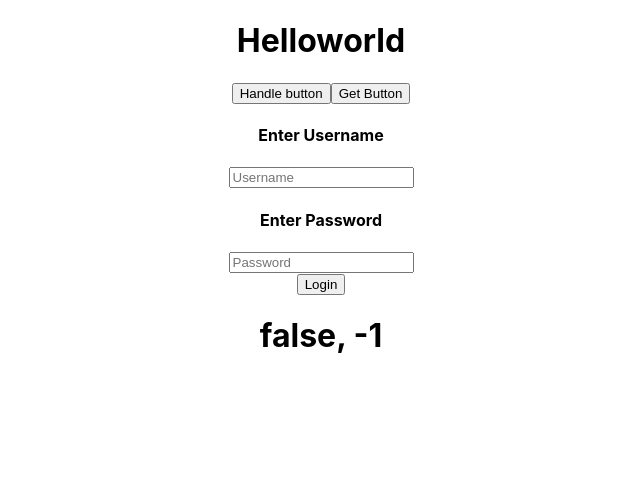
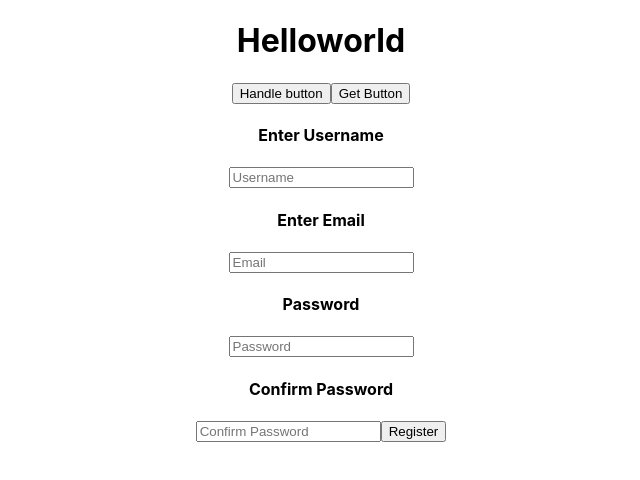
Before and after one commit to 0947JavaReact/project-2---yawp-team1, a React (Create React App) app in the folder frontend/yawp/: page /register in a window 1280 px wide. Shown: the top 480 px of the page, without its empty margins (319-959 px from the left). Built offline with nearby package versions, Linux system fonts and the light colour scheme.

Commit message:
registration components

```diff
--- a/frontend/yawp/src/App.tsx
+++ b/frontend/yawp/src/App.tsx
@@ -6,6 +6,7 @@ import { store } from './store';
 import { fetchUser } from './actions/userActions';
 import { User } from './reducers/userReducer';
 import {LoginForm} from './components/LoginForm/LoginForm';
+import { RegisterForm } from './components/RegisterForm/RegisterForm';
 //import { TestButton } from './components/TestButton';
 
 function App() {
@@ -31,8 +32,7 @@ function App() {
       <h1 >{`Helloworld ${storedUser.user.user.username}`}</h1>
       <button onClick={handleOnClick}>Handle button</button>
       <button onClick={getUser}>Get Button</button>
-      <LoginForm />
-      <h1>{`${storedUser.user.user.loggedIn}, ${storedUser.user.user.id}`}</h1>
+      <RegisterForm />
     </div>
   );
 }
--- /dev/null
+++ b/frontend/yawp/src/components/RegisterForm/RegisterForm.tsx
@@ -0,0 +1,43 @@
+import * as React from 'react';
+import {useDispatch, useSelector} from 'react-redux';
+
+export const RegisterForm: React.FC<any> = () => {
+
+    let [register, setRegister] = React.useState({
+        username:'',
+        email: '',
+        password: '',
+        password2: ''
+    });
+
+    const handleChange = (e:any) => {
+        setRegister({...register, [e.target.name]:e.target.value})
+    }
+
+    const registerUser = (e:any) => {
+        e.preventDefault();
+        console.log(register);
+        if(register.password !== register.password2){
+            alert("passwords must match");
+            return;
+        }
+        /* Axios Request */
+        e.target.reset();
+    }
+
+    return(
+        <div className="register">
+            <form className="register-form" id="register-id" onSubmit={registerUser}>
+                <h4 className="register-h4">Enter Username</h4>
+                <input type="text" name="username" placeholder="Username" onChange={handleChange} required/>
+                <h4 className="register-h4">Enter Email</h4>
+                <input type="email" name="email" placeholder="Email" onChange={handleChange} required/>
+                <h4 className="register-h4">Password</h4>
+                <input type="password" name="password" placeholder="Password" onChange={handleChange} required/>
+                <h4 className="register-h4">Confirm Password</h4>
+                <input type="password" name="password2" placeholder="Confirm Password" onChange={handleChange} required/>
+                <input type="submit" name="submit" value="Register" />
+            </form>
+        </div>
+    )
+}
```
